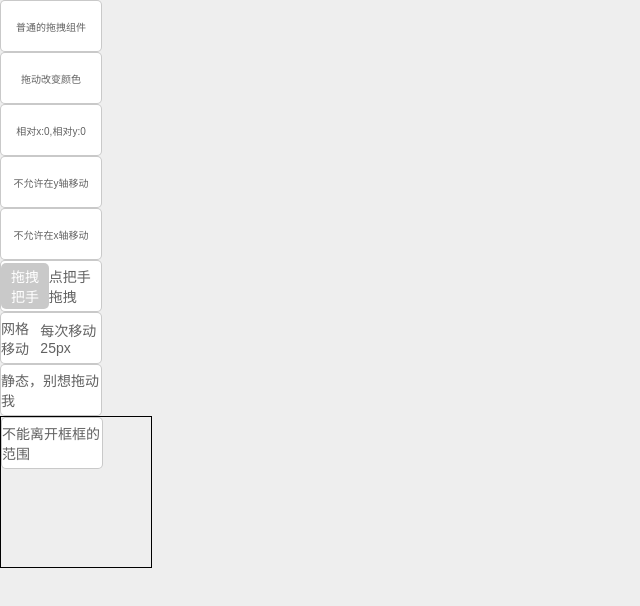
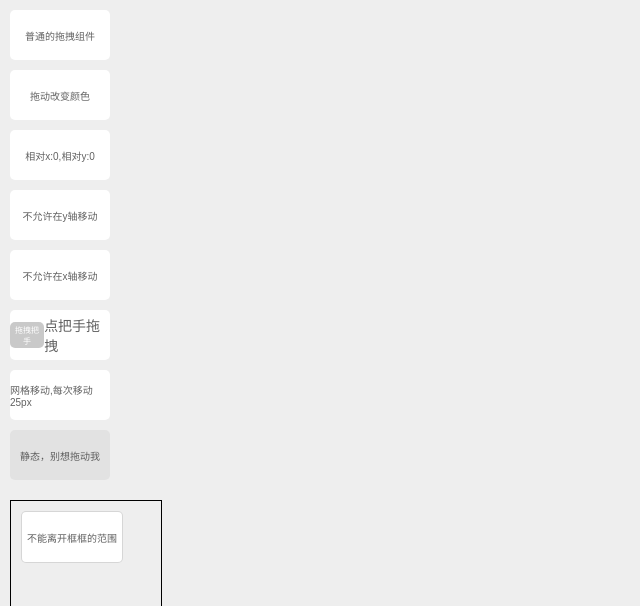
Before and after one commit to Foveluy/Luy-dragger, a React (Create React App) app: page / in a window 1280 px wide. Shown: the top 606 px of the page, without its empty margins (0-640 px from the left). Built offline with nearby package versions, Linux system fonts and the light colour scheme.

Commit message:
chore: 新增接口描述，让 demo 更好看

```diff
--- a/package.json
+++ b/package.json
@@ -1,5 +1,5 @@
 {
-  "name": "draggers",
+  "name": "@props/dragger",
   "version": "0.1.0",
   "private": true,
   "main": "./src/Dragger/index.js",
@@ -18,5 +18,6 @@
   "devDependencies": {
     "pre-commit": "^1.2.2",
     "react-component-json": "^1.7.1"
-  }
+  },
+  "pre-commit":[]
 }
--- a/src/App.js
+++ b/src/App.js
@@ -1,11 +1,11 @@
-import React from "react";
-import Dragger from "./Dragger";
+import React from 'react';
+import Dragger from './Dragger';
 
-import "./index.css";
+import './index.css';
 
 export default class LayoutDemo extends React.Component {
   render() {
-    const name = "draggers";
+    const name = 'props-draggers';
 
     return (
       <div>
@@ -22,7 +22,7 @@ export default class LayoutDemo extends React.Component {
               className={name}
               style={{
                 ...style,
-                backgroundColor: dragging ? "rgba(180,120,180,0.5)" : "white"
+                backgroundColor: dragging ? 'rgba(180,120,180,0.5)' : 'white'
               }}
               {...handle()}
             >
@@ -57,11 +57,12 @@ export default class LayoutDemo extends React.Component {
               <div
                 {...handle()}
                 style={{
-                  padding: 3,
-                  textAlign: "center",
-                  background: "rgba(120, 120, 120, 0.4)",
-                  borderRadius: "5px",
-                  color: "white"
+                  padding: 2,
+                  textAlign: 'center',
+                  background: 'rgba(120, 120, 120, 0.4)',
+                  borderRadius: '5px',
+                  color: 'white',
+                  fontSize: 8
                 }}
               >
                 拖拽把手
@@ -73,15 +74,17 @@ export default class LayoutDemo extends React.Component {
         <Dragger grid={[25, 25]}>
           {({ style, handle }) => (
             <div className={name} style={style} {...handle()}>
-              <div>网格移动</div>
-              <div>每次移动25px</div>
+              网格移动,每次移动25px
             </div>
           )}
         </Dragger>
         <Dragger style={{ left: 650, top: 200 }}>
           {({ style }) => (
-            <div className={name} style={style}>
-              <div>静态，别想拖动我</div>
+            <div
+              className={name}
+              style={{ style, backgroundColor: 'rgba(120,120,120,0.1)' }}
+            >
+              静态，别想拖动我
             </div>
           )}
         </Dragger>
@@ -93,11 +96,16 @@ export default class LayoutDemo extends React.Component {
                 ...bound.style,
                 width: 150,
                 height: 150,
-                border: "1px solid black"
+                border: '1px solid black',
+                margin: 10
               }}
             >
-              <div className={name} style={style} {...handle()}>
-                <div>不能离开框框的范围</div>
+              <div
+                className={name}
+                style={{ ...style, border: '1px solid rgba(120,120,120,0.3)' }}
+                {...handle()}
+              >
+                不能离开框框的范围
               </div>
             </div>
           )}
--- a/src/Dragger/index.js
+++ b/src/Dragger/index.js
@@ -1,5 +1,5 @@
-import React from "react";
-import PropTypes from "prop-types";
+import React from 'react';
+import PropTypes from 'prop-types';
 import {
   int,
   innerHeight,
@@ -8,9 +8,9 @@ import {
   outerWidth,
   parseBounds,
   isNumber
-} from "./utils";
+} from './utils';
 
-import classNames from "classnames";
+import classNames from 'classnames';
 
 const doc = document;
 
@@ -44,7 +44,7 @@ class Dragger extends React.Component {
 
   move = event => {
     /** 保证用户在移动元素的时候不会选择到元素内部的东西 */
-    doc.body.style.userSelect = "none";
+    doc.body.style.userSelect = 'none';
 
     let { lastX, lastY } = this.state;
     /*  event.client - this.state.origin 表示的是移动的距离,
@@ -53,7 +53,7 @@ class Dragger extends React.Component {
     let deltaX = event.clientX - this.state.originX + lastX;
     let deltaY = event.clientY - this.state.originY + lastY;
 
-    if (event.type === "touchmove") {
+    if (event.type === 'touchmove') {
       deltaX = event.touches[0].clientX - this.state.originX + lastX;
       deltaY = event.touches[0].clientY - this.state.originY + lastY;
     }
@@ -75,6 +75,7 @@ class Dragger extends React.Component {
        */
       let NewBounds = bounds === true ? bounds : parseBounds(bounds);
 
+      console.log();
       if (this.parent) {
         NewBounds = {
           left:
@@ -89,8 +90,10 @@ class Dragger extends React.Component {
             innerWidth(this.parent) -
             outerWidth(this.self) -
             this.self.offsetLeft +
+            int(this.self.style.borderRight) -
             int(this.parent.style.paddingRight) -
-            int(this.self.style.marginRight),
+            int(this.self.style.marginRight) -
+            int(this.parent.style.borderRight),
           bottom:
             innerHeight(this.parent) -
             outerHeight(this.self) -
@@ -138,11 +141,11 @@ class Dragger extends React.Component {
      * 绑定在document上可以使得其依旧能够监听
      * 如果绑定在元素上，则鼠标离开元素，就不会再被监听了
      */
-    doc.addEventListener("mousemove", this.move);
-    doc.addEventListener("mouseup", this.onDragEnd);
+    doc.addEventListener('mousemove', this.move);
+    doc.addEventListener('mouseup', this.onDragEnd);
 
-    doc.addEventListener("touchmove", this.move);
-    doc.addEventListener("touchend", this.onDragEnd);
+    doc.addEventListener('touchmove', this.move);
+    doc.addEventListener('touchend', this.onDragEnd);
 
     if (this.parent) {
       /**
@@ -157,7 +160,7 @@ class Dragger extends React.Component {
     let deltaX = event.clientX;
     let deltaY = event.clientY;
 
-    if (event.type === "touchstart") {
+    if (event.type === 'touchstart') {
       deltaX = event.touches[0].clientX;
       deltaY = event.touches[0].clientY;
     }
@@ -172,14 +175,14 @@ class Dragger extends React.Component {
 
   onDragEnd = event => {
     /** 取消用户选择限制，用户可以重新选择 */
-    doc.body.style.userSelect = "";
+    doc.body.style.userSelect = '';
 
     this.self = null;
-    doc.removeEventListener("mousemove", this.move);
-    doc.removeEventListener("mouseup", this.onDragEnd);
+    doc.removeEventListener('mousemove', this.move);
+    doc.removeEventListener('mouseup', this.onDragEnd);
 
-    doc.removeEventListener("touchmove", this.move);
-    doc.removeEventListener("touchend", this.onDragEnd);
+    doc.removeEventListener('touchmove', this.move);
+    doc.removeEventListener('touchend', this.onDragEnd);
 
     this.setState(
       {
@@ -196,7 +199,7 @@ class Dragger extends React.Component {
      * 这个函数只会调用一次
      * 这个只是一个临时的解决方案，因为这样会使得元素进行两次刷新
      */
-    if (typeof this.props.x === "number" && typeof this.props.y === "number") {
+    if (typeof this.props.x === 'number' && typeof this.props.y === 'number') {
       this.setState({
         x: this.props.x,
         y: this.props.y
@@ -209,7 +212,7 @@ class Dragger extends React.Component {
     const { className, children } = this.props;
 
     /**主要是为了让用户定义自己的className去修改css */
-    const fixedClassName = classNames("WrapDragger", {
+    const fixedClassName = classNames('WrapDragger', {
       [className]: className !== void 666
     });
 
@@ -222,7 +225,7 @@ class Dragger extends React.Component {
       };
     };
     const providedStyle = {
-      touchAction: "none!important",
+      touchAction: 'none!important',
       transform: `translate3d(${x}px,${y}px,0)`
     };
     const bound = {
@@ -230,7 +233,7 @@ class Dragger extends React.Component {
       /**
        * 边框依赖 position 属性
        */
-      style: { position: "absolute" }
+      style: { position: 'absolute' }
     };
 
     return (
--- a/src/index.css
+++ b/src/index.css
@@ -8,17 +8,16 @@ body {
     font-size: 14px;
     color: rgba(80, 80, 80, 0.9);
 }
+
 html {
     background: #eee;
 }
 
-.draggers {
+.props-draggers {
+    margin: 10px;
     font-size: 10px;
-
     width: 100px;
     height: 50px;
-  border: 1px solid rgba(120, 120, 120, 0.4);
-
     border-radius: 5px;
     display: flex;
     left: 0;
```
Also changed, not shown: scripts/docgen.js (+5 -3 lines), 1 other file (tests, documents, lock files or other folders). Lines whose indentation alone changed are shown as unchanged.
